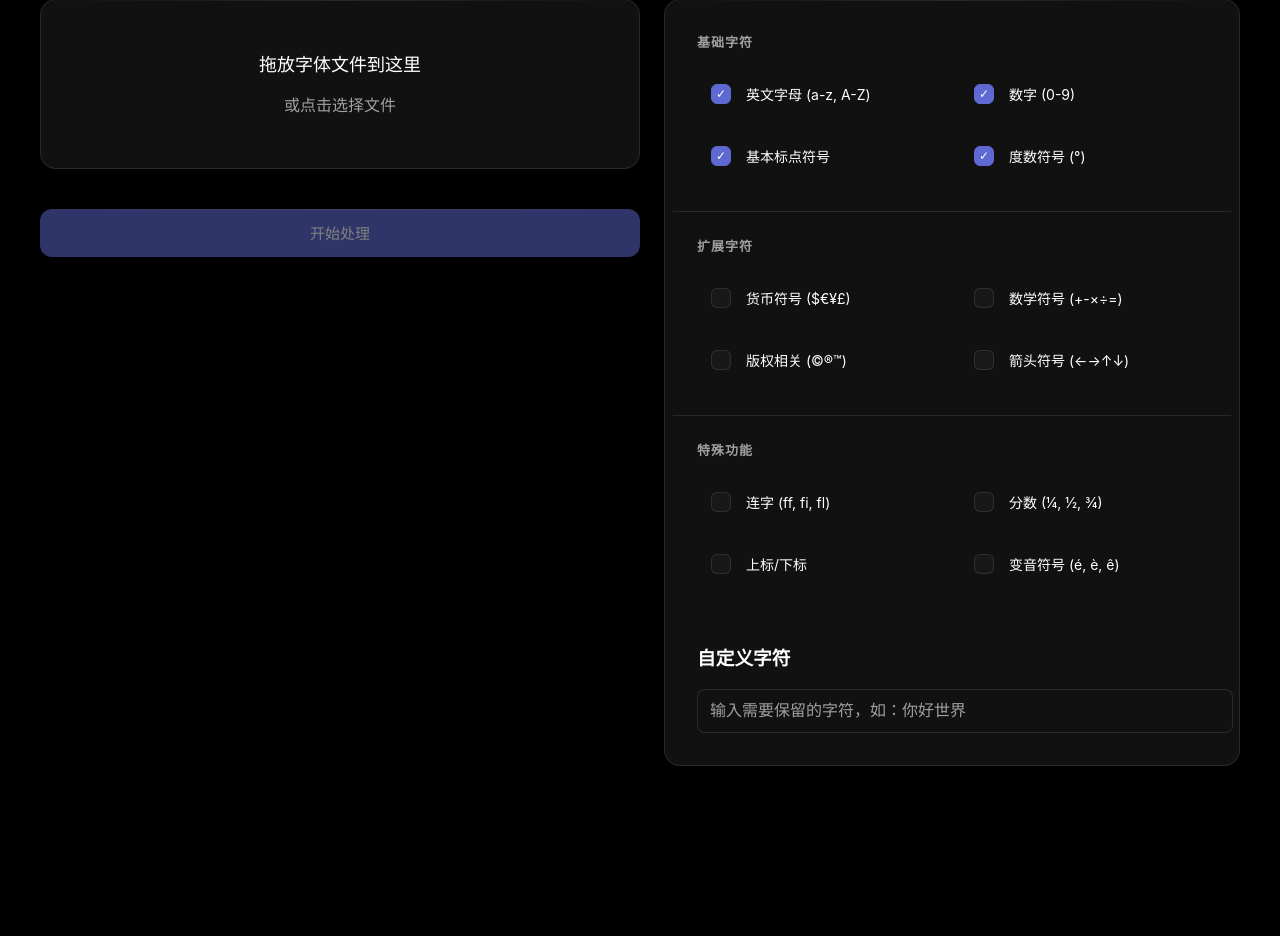
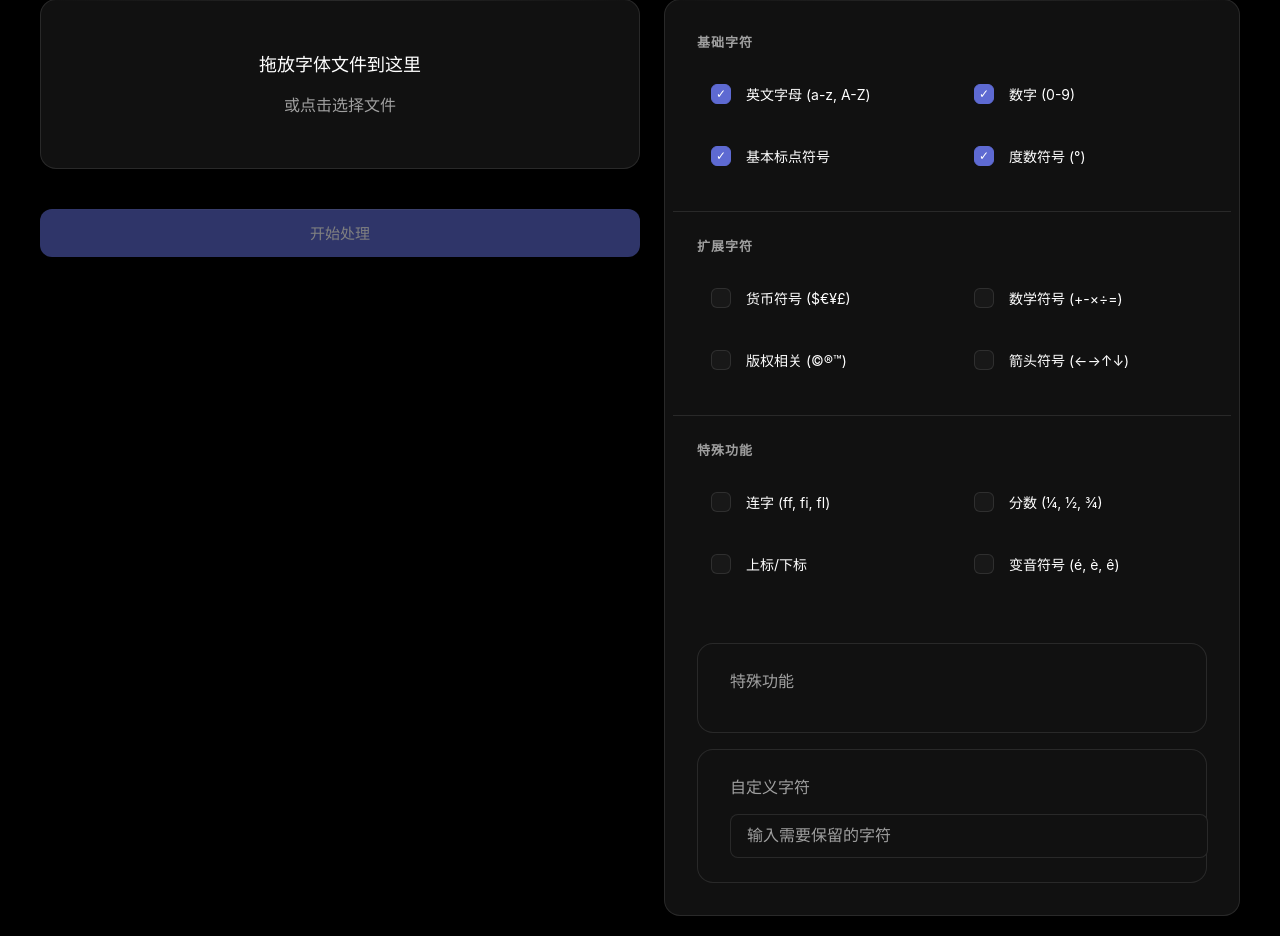
Before and after one commit to PladyChan/font-subsetter-web, a Flask app: page / in a window 1280 px wide. Shown: the part 330-1266 px from the top of the page. Before the commit the page ends 1096 px from the top, so only its background shows below. Run offline with Flask 2, Linux system fonts and the light colour scheme.

Commit message:
Fix file processing and improve UI layout

```diff
--- a/templates/index.html
+++ b/templates/index.html
@@ -367,6 +367,8 @@
         .custom-input {
             width: 100%;
             padding: 12px;
+            padding-left: 16px;
+            padding-right: 16px;
             border-radius: 8px;
             border: 1px solid var(--border);
             background: var(--card-bg);
@@ -383,6 +385,44 @@
 
         .custom-input::placeholder {
             color: var(--text-secondary);
+        }
+
+        .option-group {
+            background: var(--card-bg);
+            border-radius: 16px;
+            padding: 24px;
+            padding-left: 32px;
+            padding-right: 32px;
+            border: 1px solid var(--border);
+        }
+
+        .option-group + .option-group {
+            margin-top: 16px;
+        }
+
+        .option-group h3 {
+            font-size: 16px;
+            font-weight: 500;
+            margin: 0 0 16px 0;
+            color: var(--text-secondary);
+        }
+
+        .custom-chars-input {
+            margin-top: 12px;
+            width: 100%;
+        }
+
+        .custom-input {
+            width: 100%;
+            padding: 12px;
+            padding-left: 16px;
+            padding-right: 16px;
+            border-radius: 8px;
+            border: 1px solid var(--border);
+            background: var(--card-bg);
+            color: var(--text);
+            font-size: 16px;
+            transition: all 0.2s;
         }
     </style>
 </head>
@@ -494,11 +534,18 @@
             </div>
 
             <div class="option-group">
+                <h3>特殊功能</h3>
+                <div class="options-container">
+                    <!-- ... 特殊功能的选项 ... -->
+                </div>
+            </div>
+
+            <div class="option-group">
                 <h3>自定义字符</h3>
                 <div class="custom-chars-input">
                     <input type="text"
                            id="customChars"
-                           placeholder="输入需要保留的字符，如：你好世界"
+                           placeholder="输入需要保留的字符"
                            class="custom-input">
                 </div>
             </div>
@@ -590,14 +637,10 @@
 
         // 处理文件处理
         processBtn.addEventListener('click', async () => {
-            if (currentFiles.size === 0) return;
-
+            try {
                 progress.style.display = 'block';
-            result.style.display = 'none';
                 processBtn.disabled = true;
 
-            try {
-                const results = [];
                 let processed = 0;
 
                 // 收集所有选项
@@ -616,29 +659,13 @@
 
                     progress.textContent = `${Math.round((processed / currentFiles.size) * 100)}%`;
 
-                    processFont(formData);
-
-                    processed++;
-                }
-
-                sizeInfo.innerHTML = results.join('');
-                result.style.display = 'block';
-
-            } catch (error) {
-                alert('处理过程中出错：' + error);
-            } finally {
-                progress.style.display = 'none';
-                processBtn.disabled = false;
-            }
+                    try {
+                        const response = await fetch('/process', {
+                            method: 'POST',
+                            body: formData
                         });
 
-        function processFont(formData) {
-            fetch('/process', {
-                method: 'POST',
-                body: formData
-            })
-            .then(response => response.json())
-            .then(data => {
+                        const data = await response.json();
                         if (data.error) {
                             showError(data.error);
                         } else {
@@ -652,11 +679,20 @@
                                 window.location.href = data.download_url;
                             }
                         }
-            })
-            .catch(error => {
+                    } catch (error) {
                         showError('处理出错: ' + error);
+                    }
+
+                    processed++;
+                }
+
+            } catch (error) {
+                alert('处理过程中出错：' + error);
+            } finally {
+                progress.style.display = 'none';
+                processBtn.disabled = false;
+            }
         });
-        }
     </script>
 </body>
 </html>
```
Lines whose indentation alone changed are shown as unchanged.
